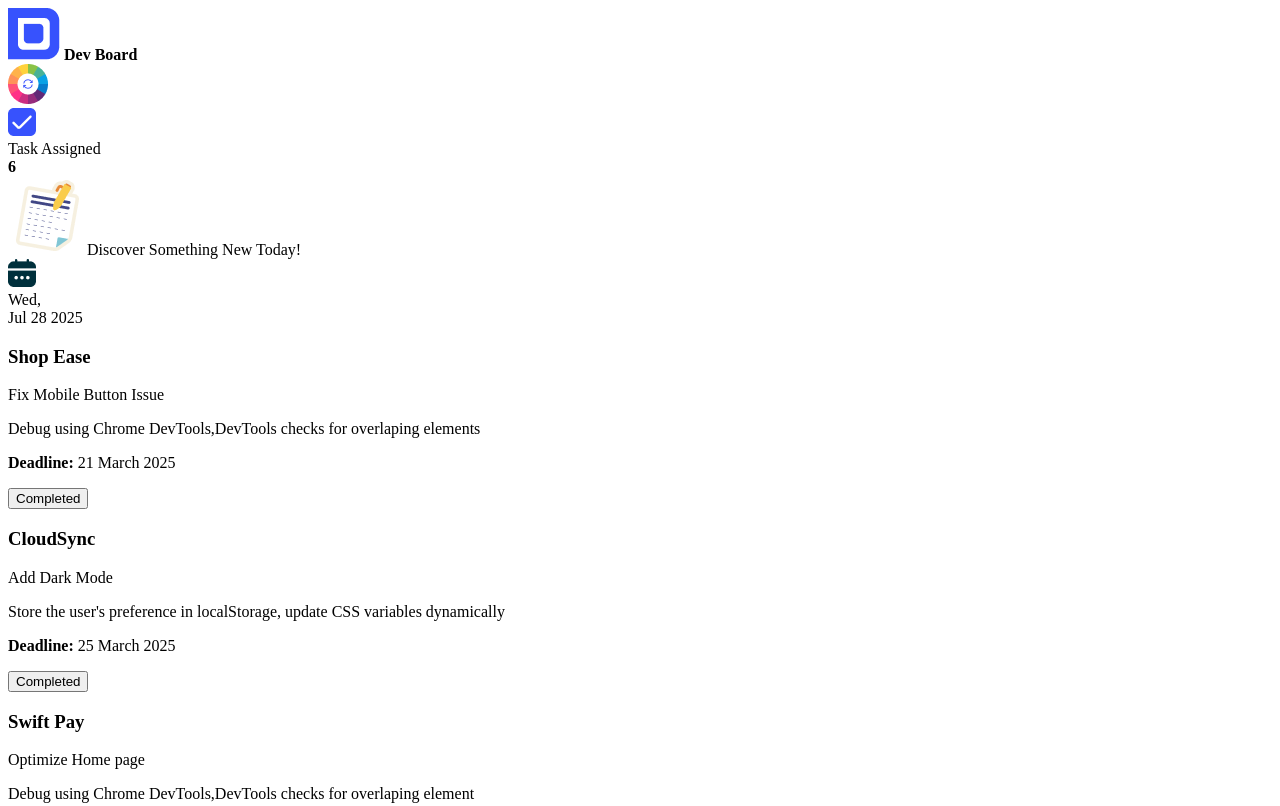
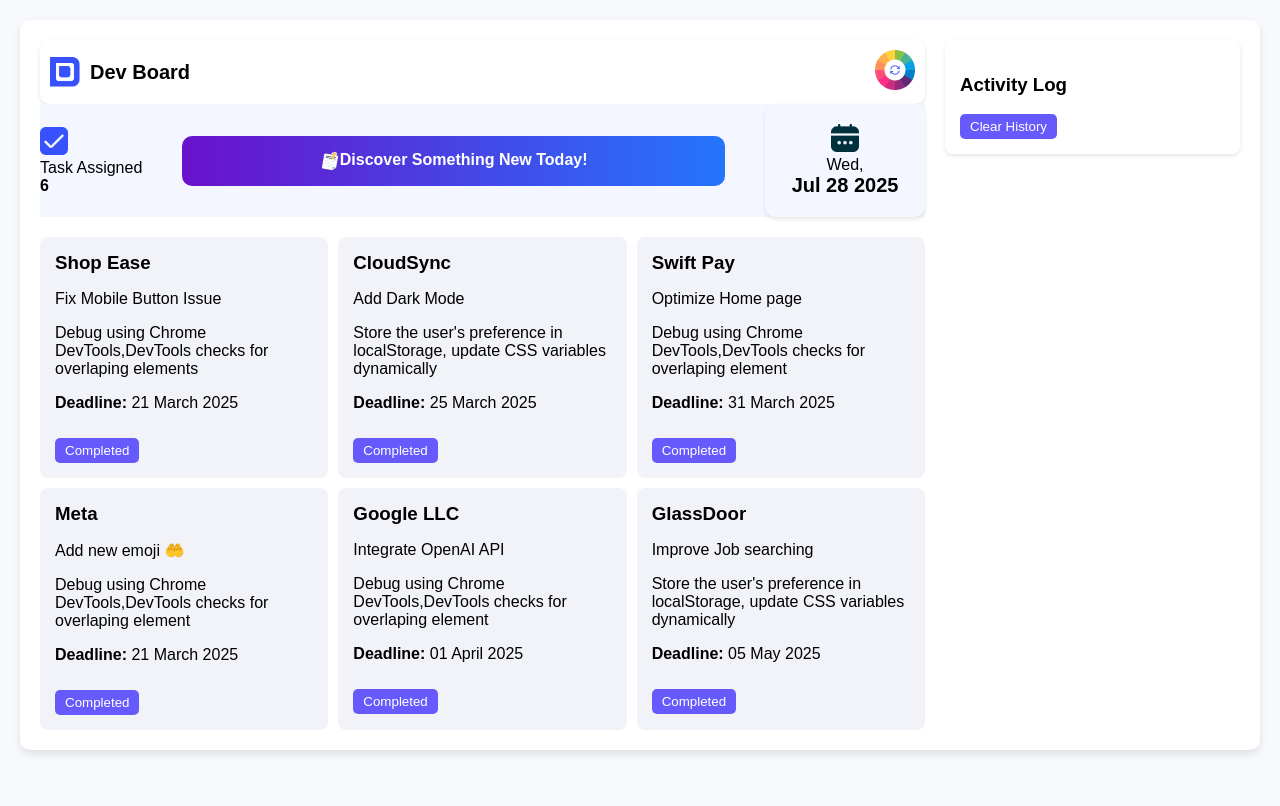
Before and after one commit to afifa-azim/assignment-5, a plain HTML site: page index.html in a window 1280 px wide. Shown: the top 806 px of the page. Drawn offline with Linux system fonts and the light colour scheme.

Commit message:
added the style part

```diff
--- a/index.html
+++ b/index.html
@@ -4,7 +4,131 @@
     <meta charset="UTF-8">
     <meta name="viewport" content="width=device-width, initial-scale=1.0">
     <title>DevBoard</title>
-
+    <style>
+        body {
+            font-family: Arial, sans-serif;
+            background: #f8f9fc;
+            margin: 0;
+            padding: 20px;
+            display: flex;
+            justify-content: center;
+            transition: background 0.5s;
+        }
+        .container {
+            display: flex;
+            max-width: 1200px;
+            width: 100%;
+            background: white;
+            padding: 20px;
+            border-radius: 10px;
+            box-shadow: 0 4px 8px rgba(0, 0, 0, 0.1);
+        }
+        .main-content {
+            flex: 3;
+        }
+        .header {
+            display: flex;
+            justify-content: space-between;
+            align-items: center;
+            background: white;
+            padding: 10px;
+            border-radius: 10px;
+            box-shadow: 0 2px 4px rgba(0, 0, 0, 0.1);
+        }
+        .logo {
+            display: flex;
+            align-items: center;
+            font-weight: bold;
+            font-size: 20px;
+        }
+        .logo img {
+            width: 30px;
+            margin-right: 10px;
+        }
+        .task-info {
+            display: flex;
+            align-items: center;
+            gap: 20px;
+            background-color: #F4F7FF;
+        }
+        .highlight-box {
+            background: linear-gradient(to right, #6a11cb, #2575fc);
+            color: white;
+            padding: 15px;
+            border-radius: 10px;
+            text-align: center;
+            font-weight: bold;
+            flex-grow: 1;
+            margin: 0 20px;
+            cursor: pointer;
+        }
+        .highlight-img {
+            width: 20px;
+            vertical-align: middle;
+        }
+        .box {
+            background: #F4F7FF;
+            padding: 20px;
+            border-radius: 10px;
+            box-shadow: 0 2px 4px rgba(0, 0, 0, 0.1);
+            text-align: center;
+            min-width: 120px;
+        }
+        .task-number {
+            font-size: 20px;
+            font-weight: bold;
+        }
+        .task-box {
+            display: grid;
+            grid-template-columns: repeat(3, 1fr);
+            gap: 10px;
+            margin-top: 20px;
+        }
+        .task-card {
+            background: #f1f3f9;
+            padding: 15px;
+            border-radius: 8px;
+        }
+        .task-card h3 {
+            margin: 0;
+        }
+        .completed {
+            background: #675afc;
+            color: white;
+            padding: 5px 10px;
+            display: inline-block;
+            margin-top: 10px;
+            border-radius: 5px;
+            cursor: pointer;
+            border: none;
+        }
+        .completed.disabled {
+            background: grey;
+            cursor: not-allowed;
+        }
+        .sidebar {
+            flex: 1;
+            margin-left: 20px;
+        }
+        .activity-log {
+            padding: 15px;
+            background: #ffffff;
+            border-radius: 8px;
+            box-shadow: 0 2px 4px rgba(0, 0, 0, 0.1);
+        }
+        .activity-log button {
+            background: #675afc;
+            color: white;
+            padding: 5px 10px;
+            border-radius: 5px;
+            border: none;
+            cursor: pointer;
+        }
+        .theme-button img {
+            width: 40px;
+            cursor: pointer;
+        }
+    </style>
 </head>
 <body>
     <div class="container">
```
